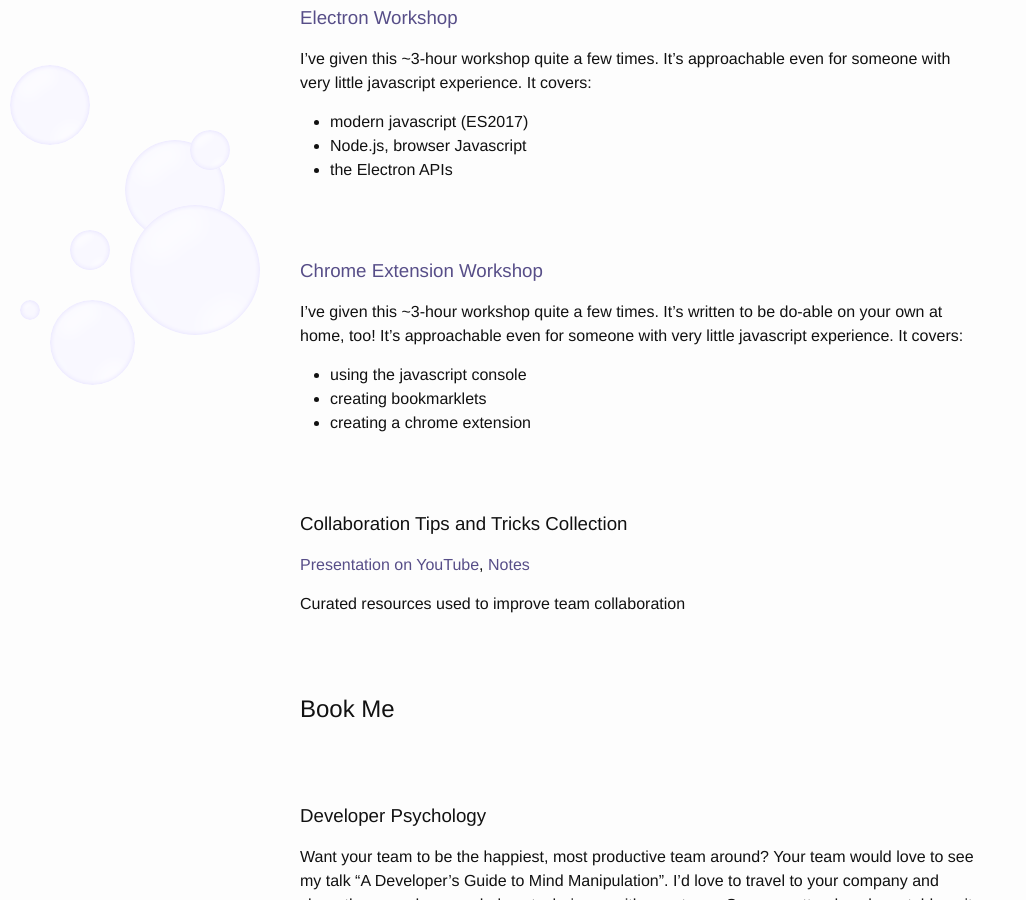
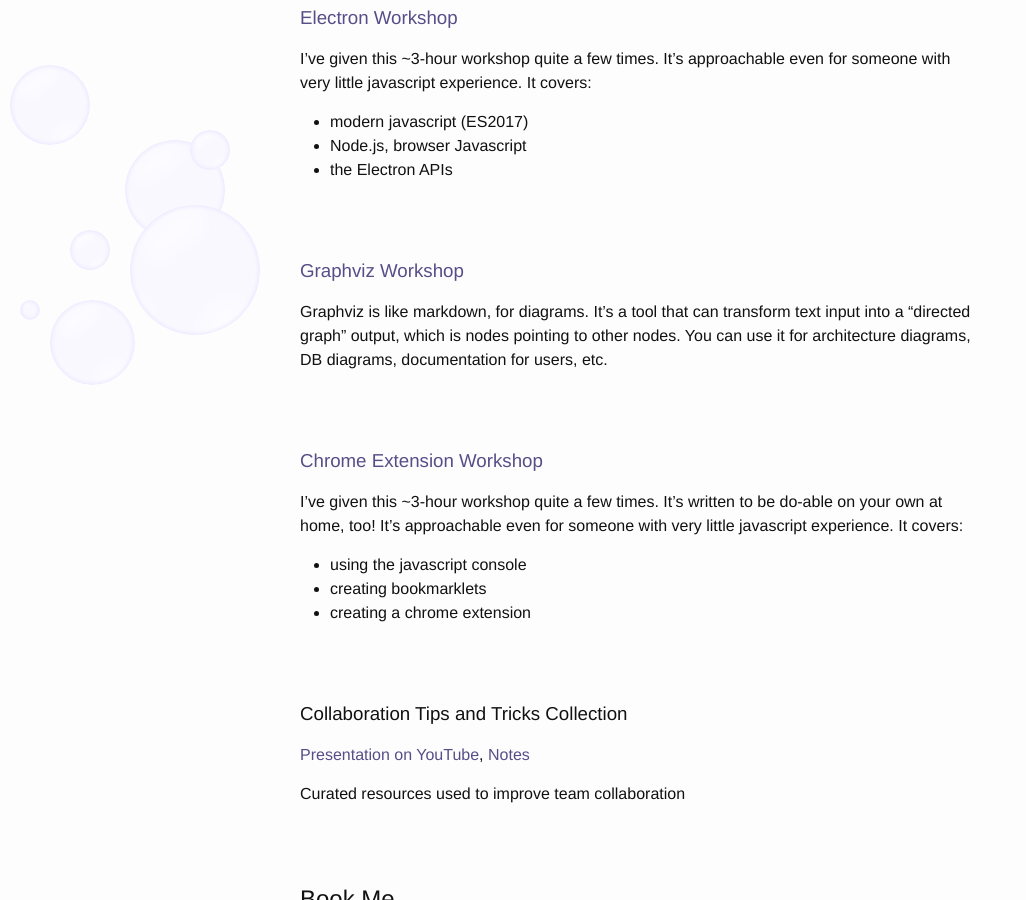
Before and after one commit to caseywatts/caseywatts.github.io, a Jekyll site: the page built from talks-and-workshops.md, in a window 1280 px wide and 900 px high, scrolled down 702 px. Shown: the whole window, without its empty margins (0-1026 px from the left). Built offline with Jekyll 4.4.1, drawn with Linux system fonts in a browser that asks for light colours.

Commit message:
add graphviz workshop

```diff
--- a/talks-and-workshops.md
+++ b/talks-and-workshops.md
@@ -15,6 +15,11 @@
 - modern javascript (ES2017)
 - Node.js, browser Javascript
 - the Electron APIs
+
+### [Graphviz Workshop](https://github.com/caseywatts/graphviz-tutorial)
+
+Graphviz is like markdown, for diagrams. It's a tool that can transform text input into a "directed graph" output, which is nodes pointing to other nodes. You can use it for architecture diagrams, DB diagrams, documentation for users, etc.
+
 
 ### [Chrome Extension Workshop](http://caseywatts.com/chromeextensionworkshop)
 I've given this ~3-hour workshop quite a few times. It's written to be do-able on your own at home, too! It's approachable even for someone with very little javascript experience. It covers:
```
